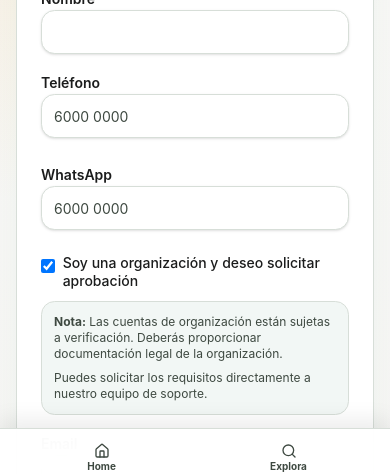
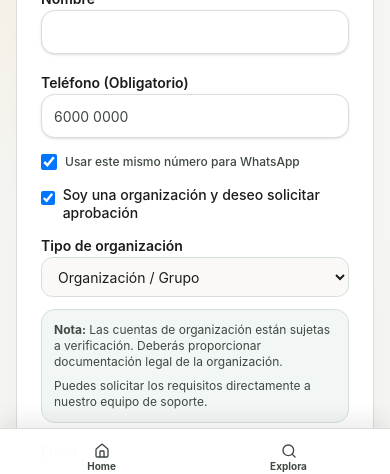
Before and after one commit to joeisan/adoptame, a Next.js app: page /register in a window 390 px wide. Both pictures are taken after a click on the checkbox "Soy una organización y deseo solicitar aprobación". Shown: the part 358-832 px from the top of the page. Built offline with nearby package versions, Linux system fonts and the light colour scheme; no server answers; the database is empty.

Commit message:
Enhancement: Add organization types and simplify registration flow (Phone mandatory, WA optional)

```diff
--- a/src/app/perfil/[slug]/page.tsx
+++ b/src/app/perfil/[slug]/page.tsx
@@ -44,8 +44,10 @@ export default async function ProfilePage({ params }: { params: Params }) {
                 {profile.name}
                 {profile.isVerified ? <VerifiedBadge /> : null}
               </h1>
-              {profile.isOrganization ? (
-                <Badge variant="outline" className="mt-2 text-primary border-primary/30">Organización</Badge>
+              {profile.isOrganization || profile.organizationType ? (
+                <Badge variant="outline" className="mt-2 text-primary border-primary/30">
+                  {profile.organizationType || "Organización"}
+                </Badge>
               ) : (
                 <Badge variant="outline" className="mt-2">Voluntario</Badge>
               )}
--- a/src/components/auth/auth-form.tsx
+++ b/src/components/auth/auth-form.tsx
@@ -22,11 +22,14 @@ type AuthValues = {
   phone?: string;
   whatsapp?: string;
   isOrganization?: boolean;
+  organizationType?: string;
 };
 
 export function AuthForm({ mode, redirectTo }: { mode: Mode; redirectTo?: string }) {
   const [pending, startTransition] = useTransition();
   const [showPassword, setShowPassword] = useState(false);
+  const [isOrgSelected, setIsOrgSelected] = useState(false);
+  const [useSameForWhatsapp, setUseSameForWhatsapp] = useState(true);
   const schema = useMemo(() => (mode === "login" ? loginSchema : registerSchema), [mode]);
   const form = useForm<AuthValues>({
     resolver: zodResolver(schema),
@@ -34,6 +37,8 @@ export function AuthForm({ mode, redirectTo }: { mode: Mode; redirectTo?: string
       email: "",
       password: "",
       redirect: redirectTo,
+      isOrganization: false,
+      organizationType: "Organización",
       ...(mode === "register" ? { fullName: "", phone: "", whatsapp: "" } : {})
     }
   });
@@ -41,11 +46,20 @@ export function AuthForm({ mode, redirectTo }: { mode: Mode; redirectTo?: string
   function onSubmit(values: AuthValues) {
     const formData = new FormData();
     Object.entries(values).forEach(([key, value]) => {
-      if (value) formData.set(key, String(value));
+      if (value !== undefined && value !== null) formData.set(key, String(value));
     });
-    // Grab native checkbox value
-    const orgCheckbox = document.getElementById("isOrganization") as HTMLInputElement | null;
-    if (orgCheckbox?.checked) formData.set("isOrganization", "on");
+
+    // Explicitly set isOrganization and organizationType if checked
+    if (isOrgSelected) {
+      formData.set("isOrganization", "on");
+      const orgType = document.getElementById("organizationType") as HTMLSelectElement | null;
+      if (orgType) formData.set("organizationType", orgType.value);
+    }
+
+    // Handle WhatsApp synchronization
+    if (mode === "register" && useSameForWhatsapp) {
+      formData.set("whatsapp", String(values.phone || ""));
+    }
 
     startTransition(async () => {
       const result = mode === "login" ? await signInAction(formData) : await signUpAction(formData);
@@ -98,16 +112,24 @@ export function AuthForm({ mode, redirectTo }: { mode: Mode; redirectTo?: string
                 <Input id="fullName" {...form.register("fullName")} autoComplete="name" />
                 <p className="text-sm text-destructive">{form.formState.errors.fullName?.message}</p>
               </div>
-              <div className="grid gap-4 md:grid-cols-2">
+              <div className="space-y-4">
                 <div className="space-y-2">
-                  <Label htmlFor="phone">Teléfono</Label>
+                  <Label htmlFor="phone">Teléfono (Obligatorio)</Label>
                   <Input id="phone" placeholder="6000 0000" {...form.register("phone")} />
                   <p className="text-sm text-destructive">{form.formState.errors.phone?.message}</p>
                 </div>
-                <div className="space-y-2">
-                  <Label htmlFor="whatsapp">WhatsApp</Label>
-                  <Input id="whatsapp" placeholder="6000 0000" {...form.register("whatsapp")} />
-                  <p className="text-sm text-destructive">{form.formState.errors.whatsapp?.message}</p>
+
+                <div className="flex items-center space-x-2">
+                  <input
+                    type="checkbox"
+                    id="useSameForWhatsapp"
+                    checked={useSameForWhatsapp}
+                    onChange={(e) => setUseSameForWhatsapp(e.target.checked)}
+                    className="h-4 w-4 rounded border-gray-300 text-primary focus:ring-primary cursor-pointer"
+                  />
+                  <Label htmlFor="useSameForWhatsapp" className="text-xs font-medium cursor-pointer text-muted-foreground">
+                    Usar este mismo número para WhatsApp
+                  </Label>
                 </div>
               </div>
               <div className="space-y-3">
@@ -116,8 +138,10 @@ export function AuthForm({ mode, redirectTo }: { mode: Mode; redirectTo?: string
                     type="checkbox"
                     id="isOrganization"
                     name="isOrganization"
+                    checked={isOrgSelected}
                     className="mt-1 h-4 w-4 rounded border-gray-300 text-primary focus:ring-primary cursor-pointer"
                     onChange={(e) => {
+                      setIsOrgSelected(e.target.checked);
                       const msg = document.getElementById("org-disclaimer");
                       if (msg) msg.style.display = e.target.checked ? "block" : "none";
                     }}
@@ -126,6 +150,23 @@ export function AuthForm({ mode, redirectTo }: { mode: Mode; redirectTo?: string
                     Soy una organización y deseo solicitar aprobación
                   </Label>
                 </div>
+
+                {isOrgSelected && (
+                  <div className="space-y-2 animate-in fade-in slide-in-from-top-1">
+                    <Label htmlFor="organizationType">Tipo de organización</Label>
+                    <select
+                      id="organizationType"
+                      name="organizationType"
+                      className="flex h-10 w-full rounded-md border border-input bg-background px-3 py-2 text-sm ring-offset-background file:border-0 file:bg-transparent file:text-sm file:font-medium placeholder:text-muted-foreground focus-visible:outline-none focus-visible:ring-2 focus-visible:ring-ring focus-visible:ring-offset-2 disabled:cursor-not-allowed disabled:opacity-50"
+                      defaultValue="Organización"
+                    >
+                      <option value="Fundación">Fundación</option>
+                      <option value="ONG">ONG</option>
+                      <option value="Organización">Organización / Grupo</option>
+                    </select>
+                  </div>
+                )}
+
                 <div id="org-disclaimer" className="hidden rounded-lg bg-primary/5 p-3 text-xs text-muted-foreground border border-primary/10 animate-in fade-in slide-in-from-top-1">
                   <p className="mb-2"><strong>Nota:</strong> Las cuentas de organización están sujetas a verificación. Deberás proporcionar documentación legal de la organización.</p>
                   <p>Puedes solicitar los requisitos directamente a nuestro equipo de soporte.</p>
--- a/src/components/dashboard/profile-form.tsx
+++ b/src/components/dashboard/profile-form.tsx
@@ -46,6 +46,23 @@ export function ProfileForm({ profile, redirectTo }: { profile: ProfileRow; redi
           <Input id="email" name="email" type="email" defaultValue={profile?.email || ""} />
         </div>
       </div>
+
+      {profile?.role === "organization" || profile?.organization_type ? (
+        <div className="space-y-2">
+          <Label htmlFor="organizationType">Tipo de Organización</Label>
+          <select
+            id="organizationType"
+            name="organizationType"
+            defaultValue={profile?.organization_type || "Organización"}
+            className="flex h-10 w-full rounded-md border border-input bg-background px-3 py-2 text-sm ring-offset-background file:border-0 file:bg-transparent file:text-sm file:font-medium placeholder:text-muted-foreground focus-visible:outline-none focus-visible:ring-2 focus-visible:ring-ring focus-visible:ring-offset-2 disabled:cursor-not-allowed disabled:opacity-50"
+          >
+            <option value="Fundación">Fundación</option>
+            <option value="ONG">ONG</option>
+            <option value="Organización">Organización / Grupo</option>
+          </select>
+          <p className="text-xs text-muted-foreground">Define cómo aparecerás en el directorio y publicaciones.</p>
+        </div>
+      ) : null}
 
       <div className="space-y-2">
         <Label htmlFor="description">Descripción / Biografía</Label>
--- a/src/lib/validations/auth.ts
+++ b/src/lib/validations/auth.ts
@@ -17,6 +17,7 @@ export const loginSchema = z.object({
 export const registerSchema = loginSchema.extend({
   fullName: z.string().min(2, "Escribe tu nombre.").max(120, "Usa un nombre más corto."),
   phone: phoneNumber,
-  whatsapp: phoneNumber,
-  isOrganization: z.boolean().optional()
+  whatsapp: phoneNumber.optional().or(z.literal("")),
+  isOrganization: z.boolean().optional(),
+  organizationType: z.string().optional()
 });
--- a/src/server/actions/auth.ts
+++ b/src/server/actions/auth.ts
@@ -60,6 +60,7 @@ export async function signUpAction(formData: FormData) {
     phone: formData.get("phone"),
     whatsapp: formData.get("whatsapp"),
     isOrganization: formData.get("isOrganization") === "on",
+    organizationType: formData.get("organizationType") ?? undefined,
     redirect: formData.get("redirect") ?? undefined
   });
 
@@ -76,7 +77,8 @@ export async function signUpAction(formData: FormData) {
     options: {
       data: {
         full_name: parsed.data.fullName,
-        wants_to_be_organization: parsed.data.isOrganization === true
+        wants_to_be_organization: parsed.data.isOrganization === true,
+        organization_type: parsed.data.organizationType
       }
     }
   });
@@ -90,6 +92,7 @@ export async function signUpAction(formData: FormData) {
       display_name: parsed.data.fullName,
       phone: parsed.data.phone,
       whatsapp: parsed.data.whatsapp,
+      organization_type: parsed.data.organizationType || null,
       role: "user",
       status: "active"
     });
--- a/src/server/actions/profile.ts
+++ b/src/server/actions/profile.ts
@@ -35,11 +35,12 @@ export async function updateProfileAction(formData: FormData) {
   const youtube = clean(formData.get("youtube"));
   const linkedin = clean(formData.get("linkedin"));
   const telegram = clean(formData.get("telegram"));
+  const organizationType = clean(formData.get("organizationType"));
   const redirectTo = safeRedirect(formData.get("redirect"));
 
   if (displayName.length < 2) return { error: "Escribe un nombre a mostrar." };
-  if (!isValidPhone(phone)) return { error: "Ingresa un teléfono válido de 8 dígitos." };
-  if (!isValidPhone(whatsapp)) return { error: "Ingresa un WhatsApp válido de 8 dígitos." };
+  if (!phone || !isValidPhone(phone)) return { error: "Ingresa un teléfono válido de 8 dígitos (Obligatorio)." };
+  if (whatsapp && !isValidPhone(whatsapp)) return { error: "Ingresa un WhatsApp válido de 8 dígitos." };
 
   const supabase = await createClient();
   if (!supabase) return { error: "Error de conexión." };
@@ -60,6 +61,7 @@ export async function updateProfileAction(formData: FormData) {
       youtube_url: youtube || null,
       linkedin_url: linkedin || null,
       telegram_url: telegram || null,
+      organization_type: organizationType || null,
       updated_at: new Date().toISOString()
     })
     .eq("id", user.id);
```
Also changed, not shown: src/server/queries/profiles.ts (+7 -4 lines), 1 other file (tests, documents, lock files or other folders).
